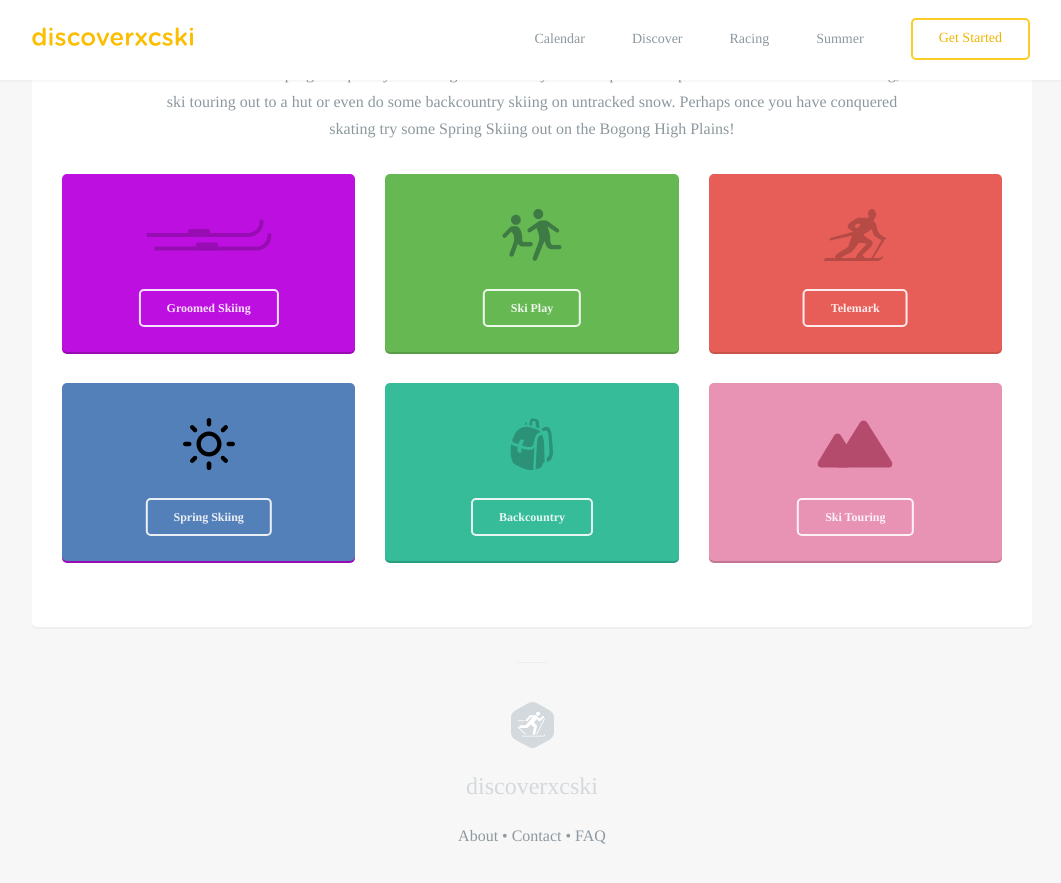
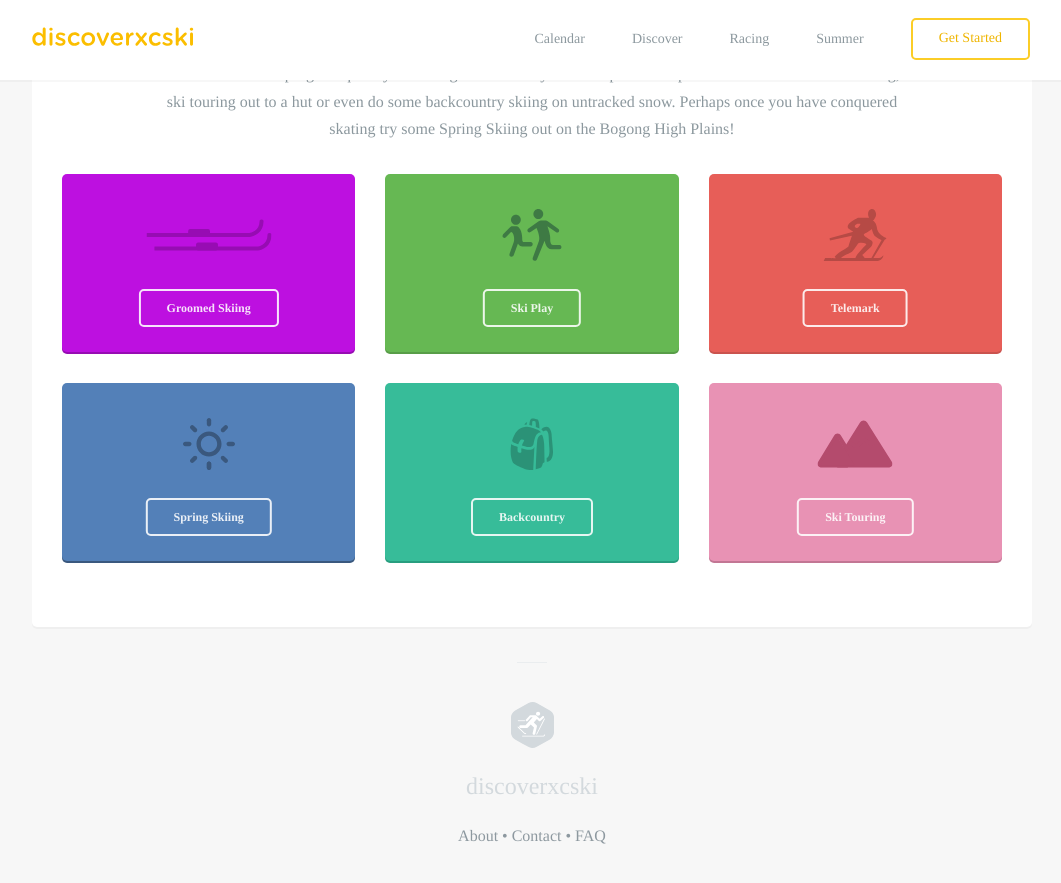
Before and after one commit to robcatto/robcatto.github.io, a Jekyll site: the page built from discoverxc/index.html, in a window 1280 px wide and 900 px high, scrolled down 1710 px. Shown: the top 883 px of the window, without its empty margins (108-1169 px from the left). Built offline with Jekyll 4.4.1, drawn with Linux system fonts in a browser that asks for light colours; some web fonts are replaced; Markdown is read by kramdown in place of the engine named in the settings.

Commit message:
Update index.html

```diff
--- a/discoverxc/index.html
+++ b/discoverxc/index.html
@@ -212,14 +212,14 @@ layout: default
                                                 </div>
                         </div>
                         <div class="column three">
-                                                <div class="callout-card nav-card" style="background-color: #5380B8; box-shadow: 0px 2px 0px rgba(151, 12, 179, 1);">
+                                                <div class="callout-card nav-card" style="background-color: #5380B8; box-shadow: 0px 2px 0px #3A587E;">
                                                     <svg width="125px" height="155px" viewBox="0 0 90 90" version="1.1" xmlns="http://www.w3.org/2000/svg" xmlns:xlink="http://www.w3.org/1999/xlink" xmlns:sketch="http://www.bohemiancoding.com/sketch/ns">
     <!-- Generator: Sketch 3.3.2 (12043) - http://www.bohemiancoding.com/sketch -->
     <title>Sun</title>
     <desc>Created with Sketch.</desc>
     <defs></defs>
     <g id="Page-1" stroke="none" stroke-width="1" fill="none" fill-rule="evenodd" sketch:type="MSPage">
-        <g id="Sun" sketch:type="MSLayerGroup" fill="#000000">
+        <g id="Sun" style="fill: #3A587E;" sketch:type="MSLayerGroup" fill="#000000">
             <path d="M45.001,66.695 C33.038,66.695 23.305,56.963 23.305,45.002 C23.305,33.038 33.037,23.305 45.001,23.305 C56.965,23.305 66.695,33.037 66.695,45.002 C66.695,56.963 56.965,66.695 45.001,66.695 L45.001,66.695 Z M45.001,30.879 C37.214,30.879 30.878,37.215 30.878,45.003 C30.878,52.79 37.213,59.122 45.001,59.122 C52.791,59.122 59.123,52.79 59.123,45.003 C59.123,37.215 52.791,30.879 45.001,30.879 L45.001,30.879 Z" id="Shape" sketch:type="MSShapeGroup"></path>
             <path d="M44.998,14.712 C42.908,14.712 41.213,13.016 41.213,10.924 L41.213,3.823 C41.213,1.732 42.908,0.036 44.998,0.036 C47.092,0.036 48.788,1.732 48.788,3.823 L48.788,10.924 C48.787,13.016 47.092,14.712 44.998,14.712 L44.998,14.712 Z" id="Shape" sketch:type="MSShapeGroup"></path>
             <path d="M44.998,89.963 C42.908,89.963 41.213,88.268 41.213,86.178 L41.213,79.076 C41.213,76.984 42.908,75.289 44.998,75.289 C47.092,75.289 48.788,76.984 48.788,79.076 L48.788,86.178 C48.787,88.268 47.092,89.963 44.998,89.963 L44.998,89.963 Z" id="Shape" sketch:type="MSShapeGroup"></path>
```
